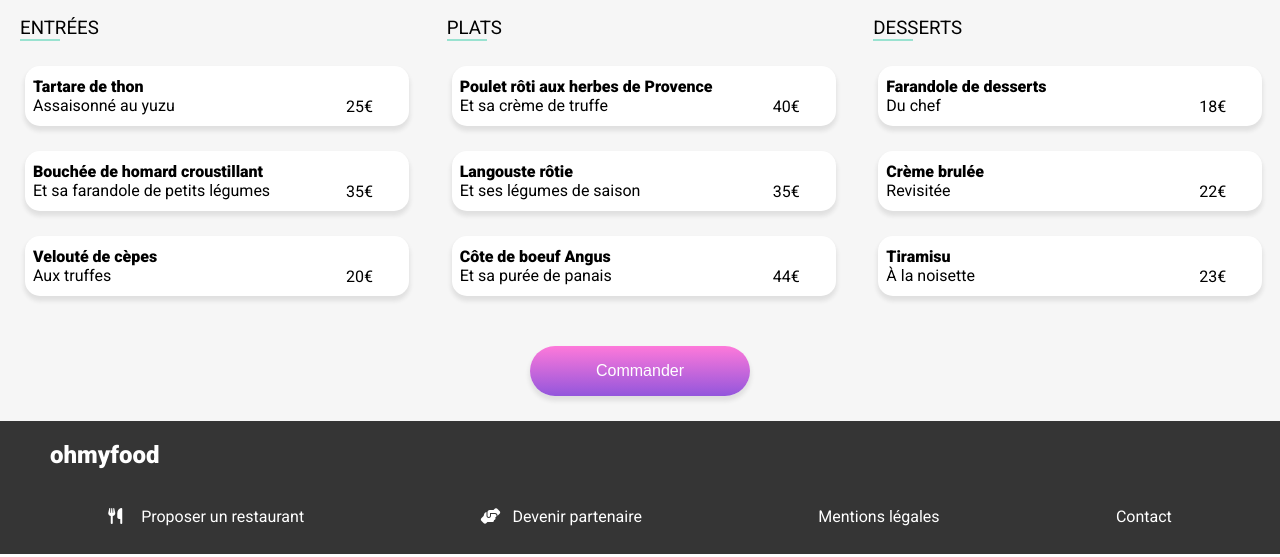
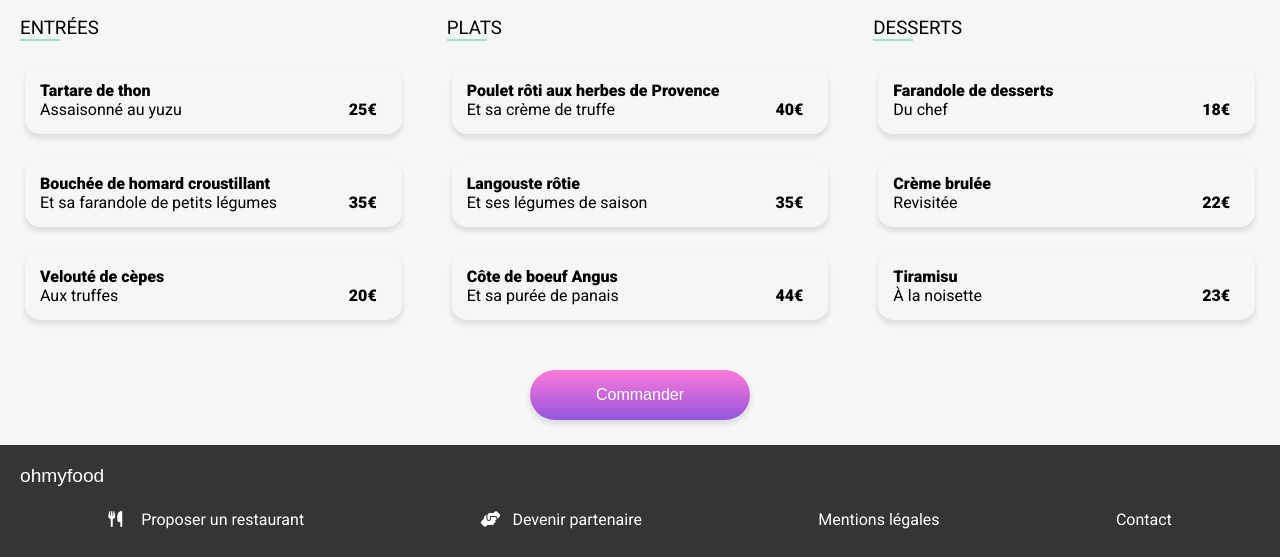
Before and after one commit to AKroArno/MaucortArnaud_3_06072021, a plain HTML site: page index-delices.html in a window 1280 px wide. Shown: the part 393-950 px from the top of the page. Drawn offline with Linux system fonts and the light colour scheme; a web font is replaced by a local one.

Commit message:
remise en place des animations

```diff
--- a/index-delices.html
+++ b/index-delices.html
@@ -156,7 +156,7 @@
       </section>
     </main>
     <footer>
-      <a href="index.html"><h2>ohmyfood</h2></a>
+      <a href="index.html"><h3>ohmyfood</h3></a>
       <ul>
         <li><a href="#"><i class="fas fa-utensils"></i> Proposer un restaurant</a></li>
         <li><a href="#"><i class="fas fa-hands-helping"></i> Devenir partenaire</a></li>
--- a/style.css
+++ b/style.css
@@ -64,17 +64,9 @@
 @keyframes dish__patch-slide {
   0% {
     transform: translateX(50px);
-    opacity: 0;
-  }
-  70% {
-    transform: translateY(0);
-    opacity: 0.3;
-  }
-  85% {
-    opacity: 0.4;
   }
   100% {
-    opacity: 1;
+    transform: translateY(0);
   }
 }
 /************************* loader **************************/
@@ -197,7 +189,7 @@ img {
 .logo__header {
   display: flex;
   justify-content: center;
-  padding: 3.2vh 0 2.2vh 0;
+  padding: 30px 0 20px 0;
 }
 .logo__header:hover {
   transform: scale(1.05);
@@ -210,7 +202,7 @@ img {
   display: flex;
   justify-content: center;
   align-items: center;
-  font: 1.2 rem;
+  font: 1.4 rem;
   font-weight: bold;
 }
 #link_map input {
@@ -340,12 +332,6 @@ aside ul {
   text-align: center;
   padding: 10px;
   font-weight: bold;
-}
-.line {
-  height: 1.5px;
-  width: 40px;
-  background-color: #99e2d0;
-  margin-left: 20px;
 }
 figure {
   display: flex;
@@ -479,40 +465,46 @@ footer li {
   margin: 20px 0 0 20px;
 }
 .meal__patch {
-  animation: smd 600ms 700ms both;
+  flex: 1 30%;
+  animation: smd 600ms 500ms both;
 }
 .meal__patch:nth-child(1) {
-  animation-delay: 700ms;
-  transition: 500ms ease-out;
+  animation-delay: 900ms;
+  transition: 700ms ease-in;
 }
 .meal__patch:nth-child(2) {
-  animation-delay: 1000ms;
-  transition: 500ms ease-out;
+  animation-delay: 1200ms;
+  transition: 700ms ease-out;
 }
 .meal__patch:nth-child(3) {
-  animation-delay: 1300ms;
-  transition: 500ms ease-out;
+  animation-delay: 1500ms;
+  transition: 700ms ease-out;
+}
+.line {
+  height: 1.5px;
+  width: 40px;
+  background-color: #99e2d0;
+  margin-left: 20px;
+}
+.dish__cards {
+  margin: auto;
+  position: relative;
 }
 .dish__patch {
   display: flex;
-  background-color: rgb(255, 255, 255);
+  padding: 15px;
+  border-radius: 15px;
+  margin: 15px 0;
   box-shadow: 0px 4px 4px 1px rgba(36, 36, 36, 0.1);
-  height: 60px;
-  width: 90%;
-  max-width: 450px;
-  border-radius: 15px;
-  justify-content: space-between;
-  margin: auto;
-  margin-top: 20px;
-  position: relative;
   overflow: hidden;
+  flex: 1 30%;
+  max-width: 380px;
 }
 .text {
-  padding-left: 8px;
-  width: 100%;
-  align-self: center;
+  white-space: nowrap;
+  text-overflow: ellipsis;
   overflow: hidden;
-  max-width: 400px;
+  flex: 1;
 }
 .text h4 {
   white-space: nowrap;
@@ -524,53 +516,49 @@ footer li {
   text-overflow: ellipsis;
   overflow: hidden;
 }
+.checked {
+  display: flex;
+  background-color: #99e2d0;
+  justify-content: center;
+  align-items: center;
+  margin: -20px -90px -20px 15px;
+  width: 70px;
+  transition-duration: 0.7s;
+}
 .price {
+  display: flex;
   align-self: flex-end;
-  padding: 0 20px 10px;
+  justify-content: flex-end;
+  padding: 0 15px;
+  font-weight: bold;
 }
 .checked i {
+  font-size: 1.5rem;
   color: white;
 }
 .dish__patch:hover {
   box-shadow: 4px 4px 7px 1px rgba(0, 0, 0, 0.36);
-  cursor: pointer;
 }
-.dish__patch:hover .checked {
-  display: flex;
-  position: relative;
-  width: 70px;
-  height: 100%;
-  right: 0;
-  background-color: #99e2d0;
-  border-radius: 0 15px 15px 0;
-  justify-content: center;
-  align-items: center;
-  animation: dish__patch-slide 500ms 200ms both;
-  transition: 500ms ease-out;
+.dish__patch:active {
+  box-shadow: 4px 4px 7px 1px rgba(0, 0, 0, 0.36);
 }
 .dish__patch:hover i {
   transform: rotate(1turn);
-  transition: 450ms 500ms ease-out;
+  transition: 450ms 200ms ease-out;
 }
-.dish__patch:hover .price {
-  transition-duration: 0.5s;
+.dish__patch:active i {
+  transform: rotate(1turn);
+  transition: 450ms 200ms ease-out;
+}
+.dish__patch:hover .checked {
+  margin-right: -20px;
+  box-shadow: 4px 4px 7px 1px rgba(0, 0, 0, 0.36);
+  cursor: pointer;
 }
 .dish__patch:active .checked {
-  display: flex;
-  position: relative;
-  width: 60px;
-  height: 100%;
-  right: 0;
-  background-color: #99e2d0;
-  border-radius: 0 15px 15px 0;
-  justify-content: center;
-  align-items: center;
-  animation: dish__patch-slide 500ms 200ms both;
-  transition: 500ms ease-out;
-}
-.dish__patch:active i {
-  transform: rotate(180deg);
-  transition: 450ms 500ms ease-out;
+  margin-right: -20px;
+  box-shadow: 4px 4px 7px 1px rgba(0, 0, 0, 0.36);
+  cursor: pointer;
 }
 .meal button {
   margin: 40px 0 60px 0;
@@ -581,7 +569,7 @@ footer li {
     margin: 0;
   }
   .choice__part {
-    padding: 2.7vh;
+    padding: 25px;
   }
   .choice__part h3 {
     margin: 0;
```
